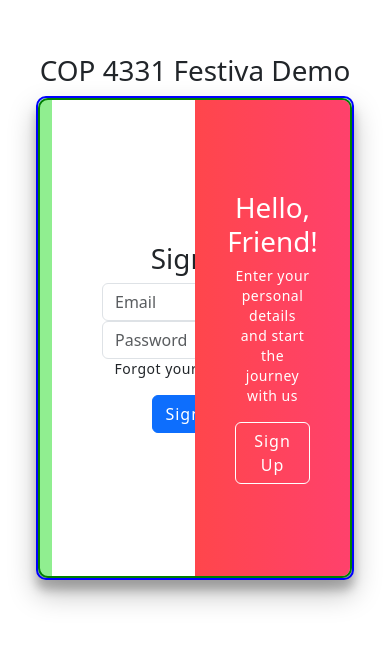
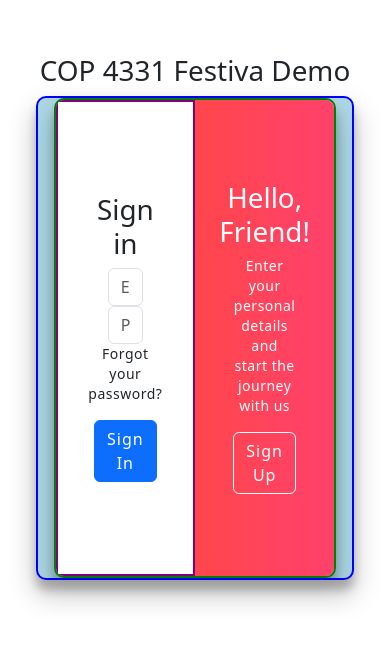
Before and after one commit to vimoreno21/festiva, a React (Create React App) app in the folder frontend/: page / in a window 390 px wide. Shown: the part 105-750 px from the top of the page. Built offline with nearby package versions, Linux system fonts and the light colour scheme.

Commit message:
hopefully fixed the sizing of the 2 tabs

```diff
--- a/frontend/src/components/LoginSignUp.js
+++ b/frontend/src/components/LoginSignUp.js
@@ -73,10 +73,10 @@ function LoginSignUp() {
   };
 
   return (
-    <Container style={{  backgroundColor: 'transparent', border: 'none', maxWidth: '768px', padding: 0, margin: 0, display: 'flex', justifyContent: 'center', alignItems: 'center', backgroundColor: 'lightblue', border: '2px solid blue'}}>
-      <div className={`container ${isSignUp ? 'right-panel-active' : ''}`} id="container" style={{backgroundColor: 'lightgreen', border: '2px solid green'}}>
-        <Row>
-          <Col md={6} className="form-container sign-up-container">
+    <Container style={{  backgroundColor: 'transparent', border: 'none', maxWidth: '768px', padding: 0, margin: 0, display: 'flex', justifyContent: 'center', alignItems: 'center', backgroundColor: 'lightblue', border: '2px solid blue',  width: '100%'}}>
+      <div className={`container ${isSignUp ? 'right-panel-active' : ''}`} id="container" style={{backgroundColor: 'lightgreen', border: '2px solid green',  padding: 0, margin: 0,  maxWidth: '90%'}}>
+        <Row style={{ zIndex: 1 }}>
+          <Col md={6} className="form-container sign-up-container" style={{backgroundColor: 'pink', border: '2px solid pink', padding: 0, margin: 0, maxWidth: '50%'}}>
             <form onSubmit={doSignup}>
               <h1>Create Account</h1>
               <input type="text" className="form-control" placeholder="Name" ref={(c) => (signUpName = c)} />
@@ -90,7 +90,7 @@ function LoginSignUp() {
               </span>
             </form>
           </Col>
-          <Col md={6} className="form-container sign-in-container">
+          <Col md={6} className="form-container sign-in-container" style={{backgroundColor: 'purple', border: '2px solid purple', padding: 0, margin: 0, maxWidth: '50%'}}>
             <form onSubmit={doLogin}>
               <h1>Sign in</h1>
               <input type="email" className="form-control" placeholder="Email" ref={(c) => (loginEmail = c)} />
@@ -105,7 +105,7 @@ function LoginSignUp() {
             </form>
           </Col>
         </Row>
-        <div className="overlay-container">
+        <div className="overlay-container" style={{zIndex: 0}}>
           <div className="overlay">
             <div className={`overlay-panel ${isSignUp ? 'overlay-left' : 'overlay-right'}`}>
               {isSignUp ? (
--- a/frontend/src/index.css
+++ b/frontend/src/index.css
@@ -121,17 +121,10 @@ input {
 	min-height: 480px;
 }
 
-@media (max-width: 768px) {
-	.container {
-	  width: 100%; /* Full width for smaller screens */
-	}
+
+.full-width {
+    width: 100%;
 }
-
-@media (min-width: 768px) {
-	.container {
-	  max-width: 768px; /* Set a maximum width for larger screens */
-	}
-  }
 
 .form-container {
 	position: absolute;
```
